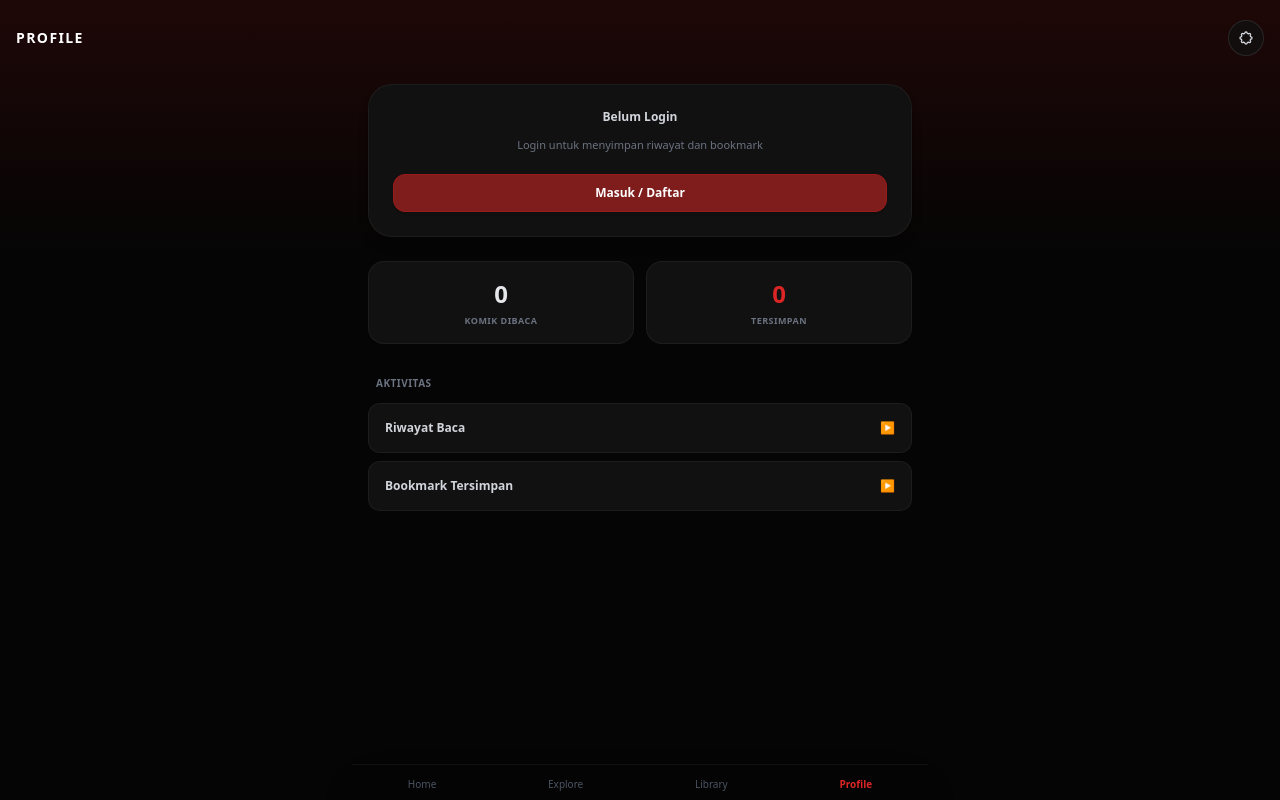
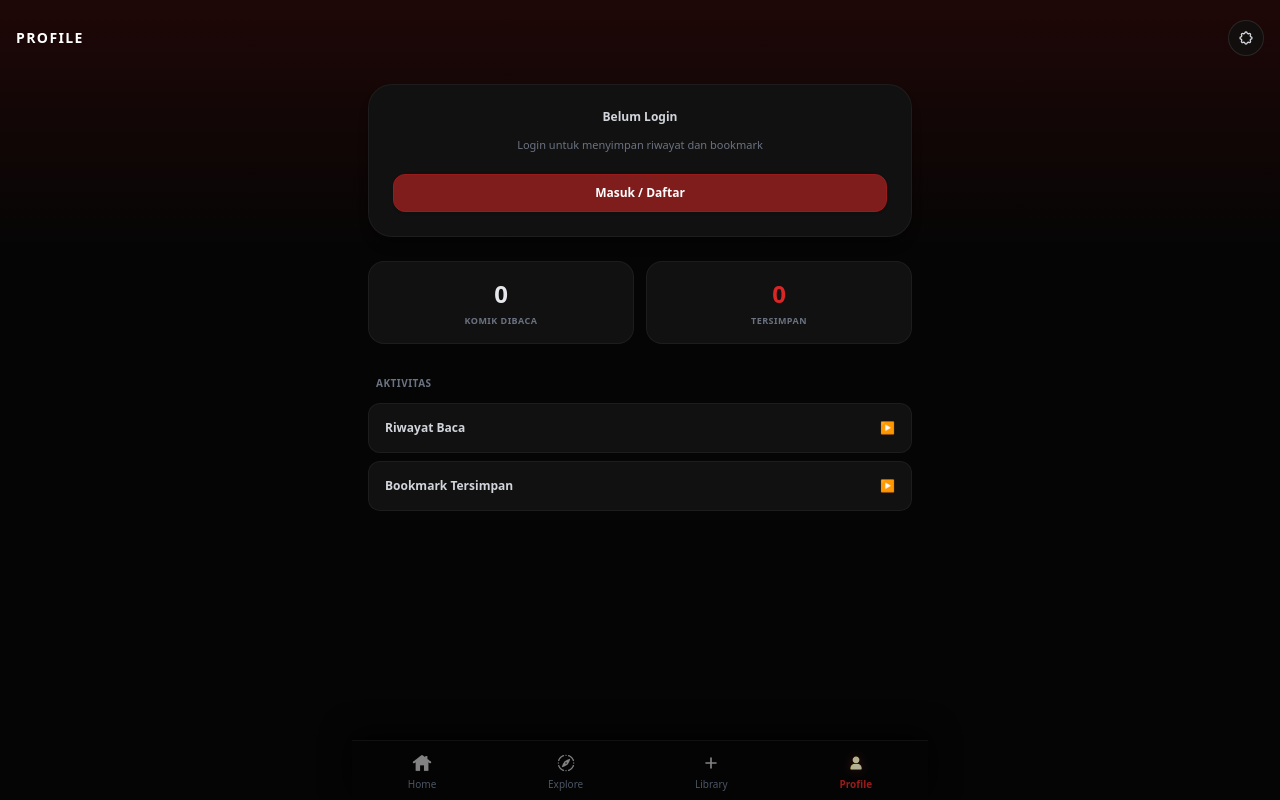
Before and after one commit to xilv25/stardoomcomic, a Next.js app: page /profile in a window 1280 px wide. Built offline with nearby package versions, Linux system fonts and the light colour scheme; no server answers.

Commit message:
Update page.tsx

```diff
--- a/app/profile/page.tsx
+++ b/app/profile/page.tsx
@@ -1,12 +1,10 @@
 'use client';
 
 import Link from 'next/link';
-import { useRouter } from 'next/navigation';
 import { useEffect, useState } from 'react';
 import { supabase } from '../utils/supabase';
 
 export default function ProfilePage() {
-  const router = useRouter();
   const [user, setUser] = useState<any>(null);
   const [loading, setLoading] = useState(true);
 
@@ -44,7 +42,7 @@ export default function ProfilePage() {
   return (
     <main className="min-h-screen bg-[#050505] text-white pb-32 font-sans overflow-x-hidden relative selection:bg-red-900/50">
 
-      {/* BACKGROUND COVER (Support GIF) */}
+      {/* BACKGROUND COVER (Support GIF & Gambar) */}
       <div className="absolute top-0 w-full h-[32vh] overflow-hidden z-0 bg-gradient-to-b from-red-950/40 to-[#050505]">
         {user?.cover_url && (
           <img src={user.cover_url} alt="Cover" className="w-full h-full object-cover opacity-40 blur-[1px]" />
@@ -115,6 +113,7 @@ export default function ProfilePage() {
             <span className="text-gray-600 text-xs">▶</span>
           </Link>
 
+          {/* TOMBOL ADMIN CONTROL HANYA MUNCUL JIKA USER ADALAH ADMIN */}
           {user?.role === 'admin' && (
             <>
               <h3 className="text-[10px] font-bold text-red-600 mb-1 mt-6 uppercase tracking-wider ml-2">Admin Control</h3>
@@ -127,17 +126,22 @@ export default function ProfilePage() {
         </div>
       </div>
 
-      <nav className="fixed bottom-0 w-full max-w-xl left-1/2 -translate-x-1/2 bg-[#050505]/95 backdrop-blur-xl border-t border-white/5 flex justify-around items-center pt-3 pb-safe-area shadow-2xl z-50">
+      {/* NAVBAR BAWAH KEMBALI NORMAL DENGAN ICON */}
+      <nav className="fixed bottom-0 w-full max-w-xl left-1/2 -translate-x-1/2 bg-[#050505]/95 backdrop-blur-xl border-t border-white/5 flex justify-around items-center pt-3 pb-safe-area shadow-[0_-5px_30px_rgba(0,0,0,0.9)] z-50">
         <Link prefetch={false} href="/" className="flex flex-col items-center text-gray-600 hover:text-gray-400 pb-2 transition-colors">
+          <img src="/ic-home.jpg" alt="Home" className="w-5 h-5 mb-1 opacity-50 mix-blend-screen" />
           <span className="text-[10px] font-medium">Home</span>
         </Link>
         <Link prefetch={false} href="/explore" className="flex flex-col items-center text-gray-600 hover:text-gray-400 pb-2 transition-colors">
+          <img src="/ic-compas.jpg" alt="Explore" className="w-5 h-5 mb-1 opacity-50 mix-blend-screen" />
           <span className="text-[10px] font-medium">Explore</span>
         </Link>
         <Link prefetch={false} href="/library" className="flex flex-col items-center text-gray-600 hover:text-gray-400 pb-2 transition-colors">
+          <svg className="w-5 h-5 mb-1 opacity-50 text-white" fill="none" stroke="currentColor" viewBox="0 0 24 24"><path strokeLinecap="round" strokeLinejoin="round" strokeWidth="2" d="M12 6v6m0 0v6m0-6h6m-6 0H6"></path></svg>
           <span className="text-[10px] font-medium">Library</span>
         </Link>
-        <Link prefetch={false} href="/profile" className="flex flex-col items-center text-red-600 pb-2 transition-colors">
+        <Link prefetch={false} href="/profile" className="flex flex-col items-center text-red-800 pb-2 transition-colors">
+          <img src="/ic-profile.jpg" alt="Profile" className="w-5 h-5 mb-1 mix-blend-screen" style={{ filter: 'drop-shadow(0 0 5px rgba(127,29,29,0.5)) sepia(1) hue-rotate(320deg) saturate(500%) brightness(0.7)' }} />
           <span className="text-[10px] font-bold">Profile</span>
         </Link>
       </nav>
```
